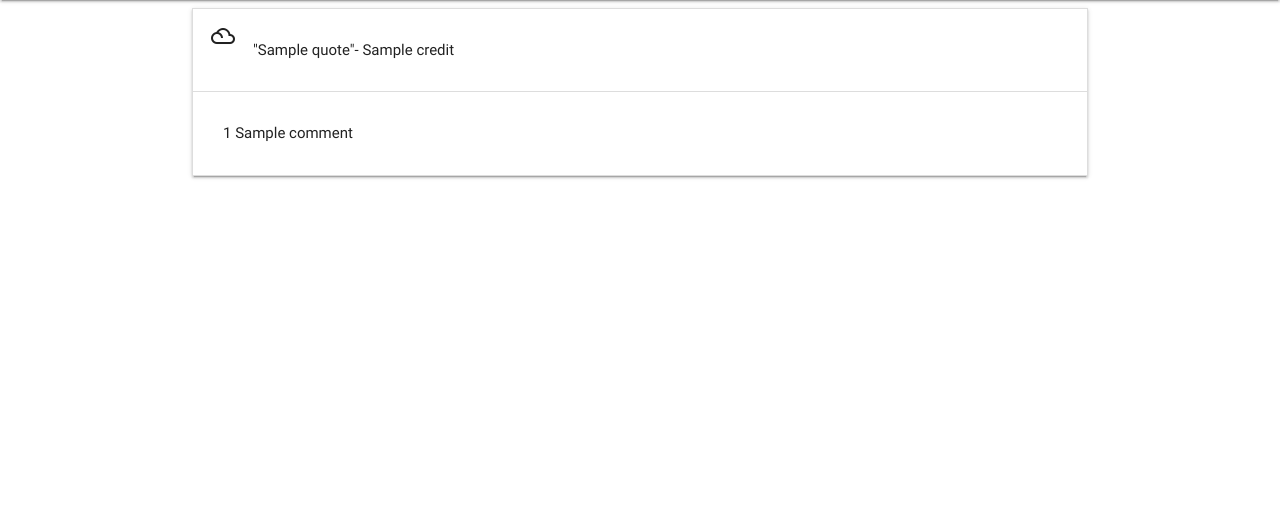
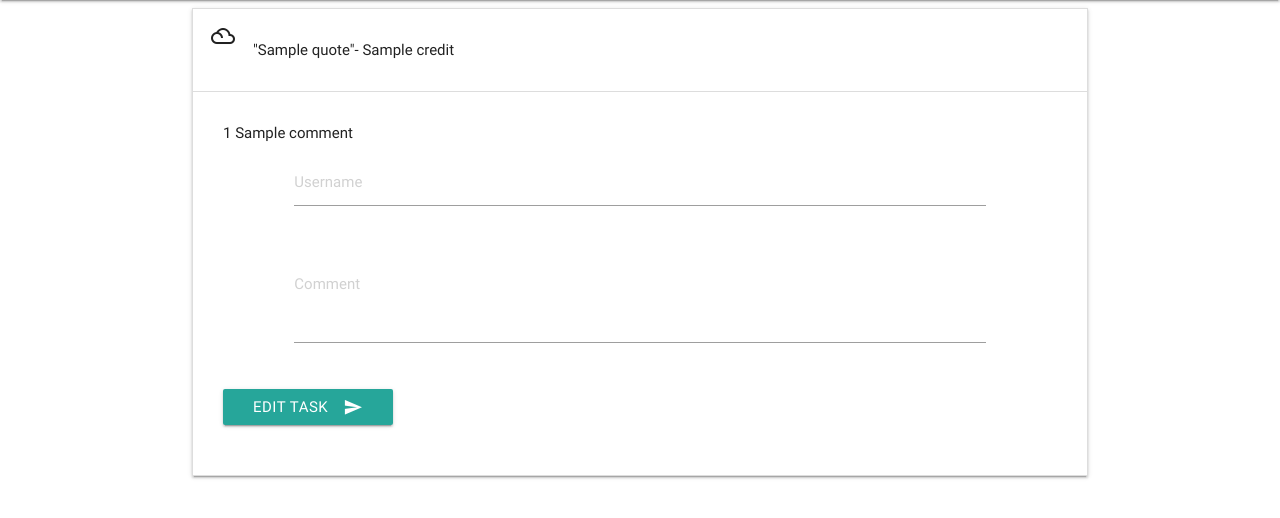
Before and after one commit to Stevie-P72/quotable, a Flask app: page / in a window 1280 px wide, after a click that opens the changed part. Shown: the part 64-582 px from the top of the page. Run offline with Flask 2, Linux system fonts and the light colour scheme; a database or web service that is not in the repository returns one stand-in record (values such as "Sample title"); some libraries are stand-ins or nearby versions.

Commit message:
added comment function

```diff
--- a/app.py
+++ b/app.py
@@ -2,6 +2,7 @@ import os
 import pymongo
 from flask import Flask, render_template, redirect, request, url_for
 from flask_pymongo import PyMongo
+from bson.objectid import ObjectId
 
 
 app = Flask(__name__)
@@ -10,19 +11,22 @@ app.config["MONGO_URI"] = os.getenv("QUOTABLEURI")
 mongo = PyMongo(app)
 
 
-def mongo_connect(url):
-    try:
-        conn = pymongo.MongoClient(url)
-        print("Connected to Mongo")
-        return conn
-    except pymongo.errors.ConnectionFailure as e:
-        print("Connection Failure: %S") % e
+@app.route('/')
+@app.route('/get_quotes', methods=["GET", "POST"])
+def get_quotes():
+    return render_template('timeline.html', quotes=mongo.db.Quotes.find())
 
 
-@app.route('/')
-@app.route('/get_quotes')
-def get_quotes():
-    return render_template('timeline.html', quotes=mongo.db.Quotes.find())
+@app.route('/add_comment/<quote_id>', methods=["POST"])
+def add_comment(quote_id):
+    quote = mongo.db.Quotes.find_one({"_id": ObjectId(quote_id)})
+    print(quote)
+    comment_list = quote['comments']+[[request.form.get('comment_user'),
+                                      request.form.get('comment_content')]]
+    mongo.db.Quotes.update({"_id": ObjectId(quote_id)},
+                           {"$set": {"comments": comment_list}})
+    print(quote)
+    return redirect(url_for('get_quotes'))
 
 
 if __name__ == '__main__':
--- a/templates/timeline.html
+++ b/templates/timeline.html
@@ -19,9 +19,25 @@
         {{ comment[1] }}
 
         {% endfor %}
+            <div class="row">
+                <form action="{{ url_for('add_comment', quote_id=quote._id) }}" method="POST" class="col s12">
+                    <div class="row comment-row">
+                        <div class="input-field col s10 offset-s1">
+                            <input placeholder="Username" id="comment_user" type="text" name="comment_user" class="validate" required>
+                        </div>
+                    </div>
+                    <div class="row comment-row">
+                        <div class="input-field col s10 offset-s1">
+                            <textarea id="comment_content" placeholder="Comment" class="materialize-textarea" name="comment_content" required></textarea>
+                        </div>
+                    </div>
+                    <button class="btn waves-effect waves-light" type="submit" name="action">Edit Task
+                        <i class="material-icons right">send</i>
+                    </button>
+                </form>
+            </div>
 
-
-      </div>
+        </div>
     </li>
     {% endfor %}
   </ul>
```
